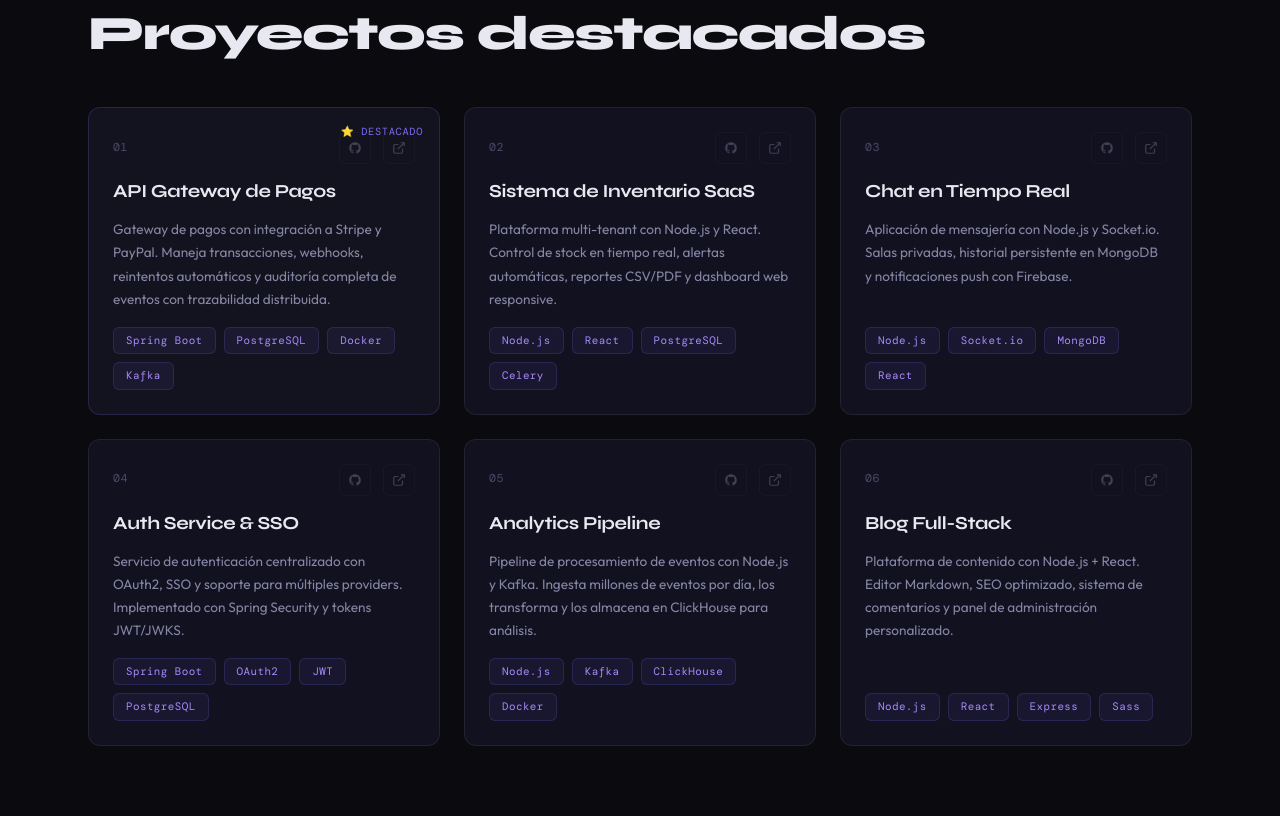
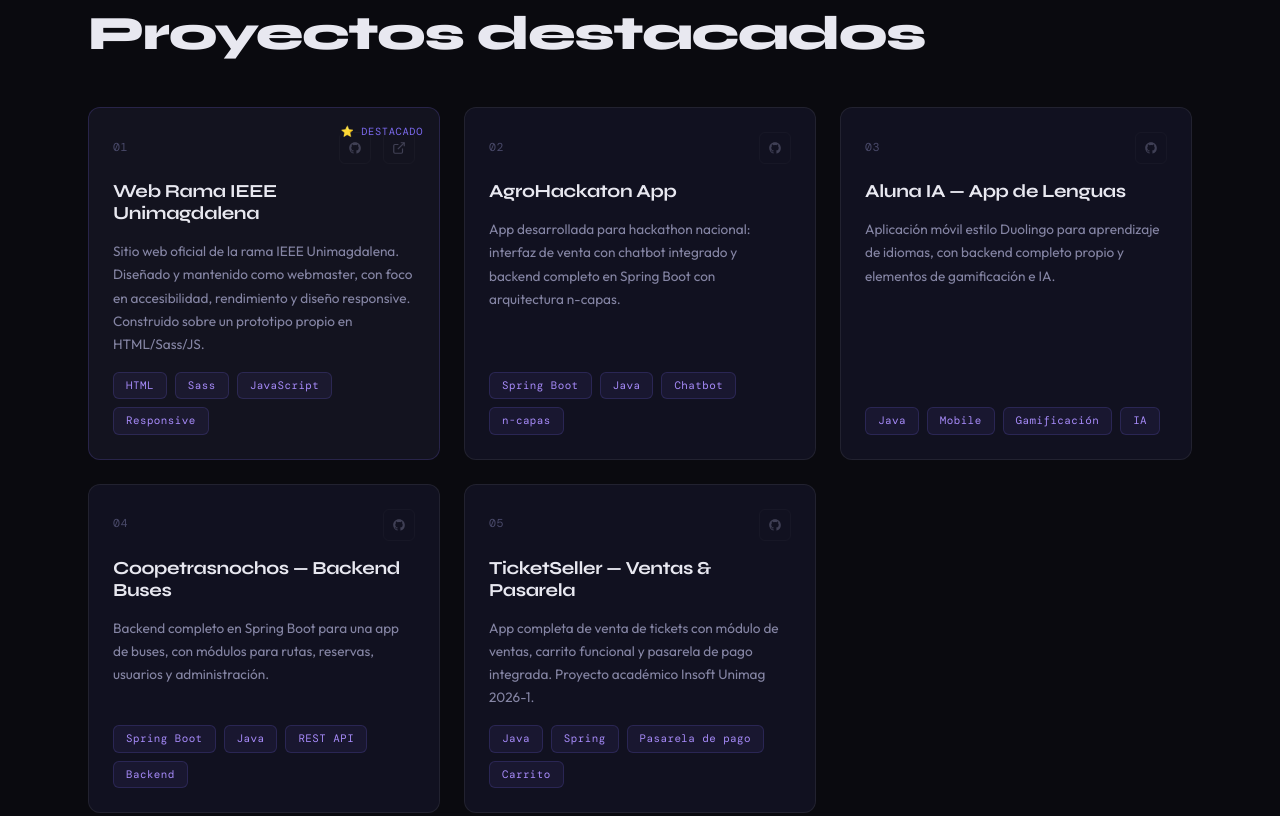
Before and after one commit to AFGamero/PortafolioAndresGamero, a website: page index.html in a window 1280 px wide. Shown: the part 2646-3462 px from the top of the page. Drawn offline with nearby package versions, Linux system fonts and the light colour scheme; a web font is replaced by a local one.

Commit message:
update projects section: replace 6 cards with 5 real projects
- Featured (01): Web Rama IEEE Unimagdalena (webmaster role)
  with GitHub repo + live demo on edu.ieee.org
- 02 AgroHackaton App (Spring Boot n-capas + chatbot)
- 03 Aluna IA - Duolingo-like language learning app
- 04 Coopetrasnochos - Bus app backend (Spring Boot)
- 05 TicketSeller - Ticketing app with payment gateway
- All GitHub links open in new tab with noopener noreferrer
- Demo links omitted where no live URL is available
- Removed unused Blog Full-Stack card

```diff
--- a/index.html
+++ b/index.html
@@ -421,14 +421,14 @@ app = <span class="c-func">FastAPI</span>()
             <div class="proyecto-card__header">
               <span class="proyecto-card__number">01</span>
               <div class="proyecto-card__links">
-                <a href="#" class="proyecto-card__link" aria-label="GitHub">
+                <a href="https://github.com/AFGamero/IEEEwebPage-prototipo-" target="_blank" rel="noopener noreferrer" class="proyecto-card__link" aria-label="GitHub">
                   <svg viewBox="0 0 24 24" fill="currentColor">
                     <path
                       d="M12 2C6.477 2 2 6.484 2 12.017c0 4.425 2.865 8.18 6.839 9.504.5.092.682-.217.682-.483 0-.237-.008-.868-.013-1.703-2.782.605-3.369-1.343-3.369-1.343-.454-1.158-1.11-1.466-1.11-1.466-.908-.62.069-.608.069-.608 1.003.07 1.531 1.032 1.531 1.032.892 1.53 2.341 1.088 2.91.832.092-.647.35-1.088.636-1.338-2.22-.253-4.555-1.113-4.555-4.951 0-1.093.39-1.988 1.029-2.688-.103-.253-.446-1.272.098-2.65 0 0 .84-.27 2.75 1.026A9.564 9.564 0 0112 6.844c.85.004 1.705.115 2.504.337 1.909-1.296 2.747-1.027 2.747-1.027.546 1.379.202 2.398.1 2.651.64.7 1.028 1.595 1.028 2.688 0 3.848-2.339 4.695-4.566 4.943.359.309.678.92.678 1.855 0 1.338-.012 2.419-.012 2.747 0 .268.18.58.688.482A10.019 10.019 0 0022 12.017C22 6.484 17.522 2 12 2z"
                     />
                   </svg>
                 </a>
-                <a href="#" class="proyecto-card__link" aria-label="Demo">
+                <a href="https://edu.ieee.org/co-unimagdalena/" target="_blank" rel="noopener noreferrer" class="proyecto-card__link" aria-label="Demo">
                   <svg
                     viewBox="0 0 24 24"
                     fill="none"
@@ -444,17 +444,18 @@ app = <span class="c-func">FastAPI</span>()
                 </a>
               </div>
             </div>
-            <h3 class="proyecto-card__title">API Gateway de Pagos</h3>
+            <h3 class="proyecto-card__title">Web Rama IEEE Unimagdalena</h3>
             <p class="proyecto-card__desc">
-              Gateway de pagos con integración a Stripe y PayPal. Maneja
-              transacciones, webhooks, reintentos automáticos y auditoría
-              completa de eventos con trazabilidad distribuida.
+              Sitio web oficial de la rama IEEE Unimagdalena. Diseñado y
+              mantenido como webmaster, con foco en accesibilidad, rendimiento
+              y diseño responsive. Construido sobre un prototipo propio en
+              HTML/Sass/JS.
             </p>
             <div class="proyecto-card__tags">
-              <span class="tag">Spring Boot</span>
-              <span class="tag">PostgreSQL</span>
-              <span class="tag">Docker</span>
-              <span class="tag">Kafka</span>
+              <span class="tag">HTML</span>
+              <span class="tag">Sass</span>
+              <span class="tag">JavaScript</span>
+              <span class="tag">Responsive</span>
             </div>
           </article>
 
@@ -462,40 +463,26 @@ app = <span class="c-func">FastAPI</span>()
             <div class="proyecto-card__header">
               <span class="proyecto-card__number">02</span>
               <div class="proyecto-card__links">
-                <a href="#" class="proyecto-card__link" aria-label="GitHub">
+                <a href="https://github.com/AFGamero/AgroHackatonApp" target="_blank" rel="noopener noreferrer" class="proyecto-card__link" aria-label="GitHub">
                   <svg viewBox="0 0 24 24" fill="currentColor">
                     <path
                       d="M12 2C6.477 2 2 6.484 2 12.017c0 4.425 2.865 8.18 6.839 9.504.5.092.682-.217.682-.483 0-.237-.008-.868-.013-1.703-2.782.605-3.369-1.343-3.369-1.343-.454-1.158-1.11-1.466-1.11-1.466-.908-.62.069-.608.069-.608 1.003.07 1.531 1.032 1.531 1.032.892 1.53 2.341 1.088 2.91.832.092-.647.35-1.088.636-1.338-2.22-.253-4.555-1.113-4.555-4.951 0-1.093.39-1.988 1.029-2.688-.103-.253-.446-1.272.098-2.65 0 0 .84-.27 2.75 1.026A9.564 9.564 0 0112 6.844c.85.004 1.705.115 2.504.337 1.909-1.296 2.747-1.027 2.747-1.027.546 1.379.202 2.398.1 2.651.64.7 1.028 1.595 1.028 2.688 0 3.848-2.339 4.695-4.566 4.943.359.309.678.92.678 1.855 0 1.338-.012 2.419-.012 2.747 0 .268.18.58.688.482A10.019 10.019 0 0022 12.017C22 6.484 17.522 2 12 2z"
                     />
                   </svg>
                 </a>
-                <a href="#" class="proyecto-card__link" aria-label="Demo">
-                  <svg
-                    viewBox="0 0 24 24"
-                    fill="none"
-                    stroke="currentColor"
-                    stroke-width="2"
-                  >
-                    <path
-                      d="M18 13v6a2 2 0 01-2 2H5a2 2 0 01-2-2V8a2 2 0 012-2h6"
-                    />
-                    <polyline points="15 3 21 3 21 9" />
-                    <line x1="10" y1="14" x2="21" y2="3" />
-                  </svg>
-                </a>
               </div>
             </div>
-            <h3 class="proyecto-card__title">Sistema de Inventario SaaS</h3>
+            <h3 class="proyecto-card__title">AgroHackaton App</h3>
             <p class="proyecto-card__desc">
-              Plataforma multi-tenant con Node.js y React. Control de stock en
-              tiempo real, alertas automáticas, reportes CSV/PDF y dashboard web
-              responsive.
+              App desarrollada para hackathon nacional: interfaz de venta con
+              chatbot integrado y backend completo en Spring Boot con
+              arquitectura n-capas.
             </p>
             <div class="proyecto-card__tags">
-              <span class="tag">Node.js</span>
-              <span class="tag">React</span>
-              <span class="tag">PostgreSQL</span>
-              <span class="tag">Celery</span>
+              <span class="tag">Spring Boot</span>
+              <span class="tag">Java</span>
+              <span class="tag">Chatbot</span>
+              <span class="tag">n-capas</span>
             </div>
           </article>
 
@@ -503,40 +490,25 @@ app = <span class="c-func">FastAPI</span>()
             <div class="proyecto-card__header">
               <span class="proyecto-card__number">03</span>
               <div class="proyecto-card__links">
-                <a href="#" class="proyecto-card__link" aria-label="GitHub">
+                <a href="https://github.com/AFGamero/APPLenguajeAlunaIA" target="_blank" rel="noopener noreferrer" class="proyecto-card__link" aria-label="GitHub">
                   <svg viewBox="0 0 24 24" fill="currentColor">
                     <path
                       d="M12 2C6.477 2 2 6.484 2 12.017c0 4.425 2.865 8.18 6.839 9.504.5.092.682-.217.682-.483 0-.237-.008-.868-.013-1.703-2.782.605-3.369-1.343-3.369-1.343-.454-1.158-1.11-1.466-1.11-1.466-.908-.62.069-.608.069-.608 1.003.07 1.531 1.032 1.531 1.032.892 1.53 2.341 1.088 2.91.832.092-.647.35-1.088.636-1.338-2.22-.253-4.555-1.113-4.555-4.951 0-1.093.39-1.988 1.029-2.688-.103-.253-.446-1.272.098-2.65 0 0 .84-.27 2.75 1.026A9.564 9.564 0 0112 6.844c.85.004 1.705.115 2.504.337 1.909-1.296 2.747-1.027 2.747-1.027.546 1.379.202 2.398.1 2.651.64.7 1.028 1.595 1.028 2.688 0 3.848-2.339 4.695-4.566 4.943.359.309.678.92.678 1.855 0 1.338-.012 2.419-.012 2.747 0 .268.18.58.688.482A10.019 10.019 0 0022 12.017C22 6.484 17.522 2 12 2z"
                     />
                   </svg>
                 </a>
-                <a href="#" class="proyecto-card__link" aria-label="Demo">
-                  <svg
-                    viewBox="0 0 24 24"
-                    fill="none"
-                    stroke="currentColor"
-                    stroke-width="2"
-                  >
-                    <path
-                      d="M18 13v6a2 2 0 01-2 2H5a2 2 0 01-2-2V8a2 2 0 012-2h6"
-                    />
-                    <polyline points="15 3 21 3 21 9" />
-                    <line x1="10" y1="14" x2="21" y2="3" />
-                  </svg>
-                </a>
               </div>
             </div>
-            <h3 class="proyecto-card__title">Chat en Tiempo Real</h3>
+            <h3 class="proyecto-card__title">Aluna IA — App de Lenguas</h3>
             <p class="proyecto-card__desc">
-              Aplicación de mensajería con Node.js y Socket.io. Salas privadas,
-              historial persistente en MongoDB y notificaciones push con
-              Firebase.
+              Aplicación móvil estilo Duolingo para aprendizaje de idiomas, con
+              backend completo propio y elementos de gamificación e IA.
             </p>
             <div class="proyecto-card__tags">
-              <span class="tag">Node.js</span>
-              <span class="tag">Socket.io</span>
-              <span class="tag">MongoDB</span>
-              <span class="tag">React</span>
+              <span class="tag">Java</span>
+              <span class="tag">Mobile</span>
+              <span class="tag">Gamificación</span>
+              <span class="tag">IA</span>
             </div>
           </article>
 
@@ -544,40 +516,25 @@ app = <span class="c-func">FastAPI</span>()
             <div class="proyecto-card__header">
               <span class="proyecto-card__number">04</span>
               <div class="proyecto-card__links">
-                <a href="#" class="proyecto-card__link" aria-label="GitHub">
+                <a href="https://github.com/AFGamero/Coopetrasnochos2doc" target="_blank" rel="noopener noreferrer" class="proyecto-card__link" aria-label="GitHub">
                   <svg viewBox="0 0 24 24" fill="currentColor">
                     <path
                       d="M12 2C6.477 2 2 6.484 2 12.017c0 4.425 2.865 8.18 6.839 9.504.5.092.682-.217.682-.483 0-.237-.008-.868-.013-1.703-2.782.605-3.369-1.343-3.369-1.343-.454-1.158-1.11-1.466-1.11-1.466-.908-.62.069-.608.069-.608 1.003.07 1.531 1.032 1.531 1.032.892 1.53 2.341 1.088 2.91.832.092-.647.35-1.088.636-1.338-2.22-.253-4.555-1.113-4.555-4.951 0-1.093.39-1.988 1.029-2.688-.103-.253-.446-1.272.098-2.65 0 0 .84-.27 2.75 1.026A9.564 9.564 0 0112 6.844c.85.004 1.705.115 2.504.337 1.909-1.296 2.747-1.027 2.747-1.027.546 1.379.202 2.398.1 2.651.64.7 1.028 1.595 1.028 2.688 0 3.848-2.339 4.695-4.566 4.943.359.309.678.92.678 1.855 0 1.338-.012 2.419-.012 2.747 0 .268.18.58.688.482A10.019 10.019 0 0022 12.017C22 6.484 17.522 2 12 2z"
                     />
                   </svg>
                 </a>
-                <a href="#" class="proyecto-card__link" aria-label="Demo">
-                  <svg
-                    viewBox="0 0 24 24"
-                    fill="none"
-                    stroke="currentColor"
-                    stroke-width="2"
-                  >
-                    <path
-                      d="M18 13v6a2 2 0 01-2 2H5a2 2 0 01-2-2V8a2 2 0 012-2h6"
-                    />
-                    <polyline points="15 3 21 3 21 9" />
-                    <line x1="10" y1="14" x2="21" y2="3" />
-                  </svg>
-                </a>
               </div>
             </div>
-            <h3 class="proyecto-card__title">Auth Service & SSO</h3>
+            <h3 class="proyecto-card__title">Coopetrasnochos — Backend Buses</h3>
             <p class="proyecto-card__desc">
-              Servicio de autenticación centralizado con OAuth2, SSO y soporte
-              para múltiples providers. Implementado con Spring Security y
-              tokens JWT/JWKS.
+              Backend completo en Spring Boot para una app de buses, con módulos
+              para rutas, reservas, usuarios y administración.
             </p>
             <div class="proyecto-card__tags">
               <span class="tag">Spring Boot</span>
-              <span class="tag">OAuth2</span>
-              <span class="tag">JWT</span>
-              <span class="tag">PostgreSQL</span>
+              <span class="tag">Java</span>
+              <span class="tag">REST API</span>
+              <span class="tag">Backend</span>
             </div>
           </article>
 
@@ -585,81 +542,26 @@ app = <span class="c-func">FastAPI</span>()
             <div class="proyecto-card__header">
               <span class="proyecto-card__number">05</span>
               <div class="proyecto-card__links">
-                <a href="#" class="proyecto-card__link" aria-label="GitHub">
+                <a href="https://github.com/InsoftUnimag/20261TicketSeller" target="_blank" rel="noopener noreferrer" class="proyecto-card__link" aria-label="GitHub">
                   <svg viewBox="0 0 24 24" fill="currentColor">
                     <path
                       d="M12 2C6.477 2 2 6.484 2 12.017c0 4.425 2.865 8.18 6.839 9.504.5.092.682-.217.682-.483 0-.237-.008-.868-.013-1.703-2.782.605-3.369-1.343-3.369-1.343-.454-1.158-1.11-1.466-1.11-1.466-.908-.62.069-.608.069-.608 1.003.07 1.531 1.032 1.531 1.032.892 1.53 2.341 1.088 2.91.832.092-.647.35-1.088.636-1.338-2.22-.253-4.555-1.113-4.555-4.951 0-1.093.39-1.988 1.029-2.688-.103-.253-.446-1.272.098-2.65 0 0 .84-.27 2.75 1.026A9.564 9.564 0 0112 6.844c.85.004 1.705.115 2.504.337 1.909-1.296 2.747-1.027 2.747-1.027.546 1.379.202 2.398.1 2.651.64.7 1.028 1.595 1.028 2.688 0 3.848-2.339 4.695-4.566 4.943.359.309.678.92.678 1.855 0 1.338-.012 2.419-.012 2.747 0 .268.18.58.688.482A10.019 10.019 0 0022 12.017C22 6.484 17.522 2 12 2z"
                     />
                   </svg>
                 </a>
-                <a href="#" class="proyecto-card__link" aria-label="Demo">
-                  <svg
-                    viewBox="0 0 24 24"
-                    fill="none"
-                    stroke="currentColor"
-                    stroke-width="2"
-                  >
-                    <path
-                      d="M18 13v6a2 2 0 01-2 2H5a2 2 0 01-2-2V8a2 2 0 012-2h6"
-                    />
-                    <polyline points="15 3 21 3 21 9" />
-                    <line x1="10" y1="14" x2="21" y2="3" />
-                  </svg>
-                </a>
               </div>
             </div>
-            <h3 class="proyecto-card__title">Analytics Pipeline</h3>
+            <h3 class="proyecto-card__title">TicketSeller — Ventas &amp; Pasarela</h3>
             <p class="proyecto-card__desc">
-              Pipeline de procesamiento de eventos con Node.js y Kafka. Ingesta
-              millones de eventos por día, los transforma y los almacena en
-              ClickHouse para análisis.
+              App completa de venta de tickets con módulo de ventas, carrito
+              funcional y pasarela de pago integrada. Proyecto académico Insoft
+              Unimag 2026-1.
             </p>
             <div class="proyecto-card__tags">
-              <span class="tag">Node.js</span>
-              <span class="tag">Kafka</span>
-              <span class="tag">ClickHouse</span>
-              <span class="tag">Docker</span>
-            </div>
-          </article>
-
-          <article class="proyecto-card">
-            <div class="proyecto-card__header">
-              <span class="proyecto-card__number">06</span>
-              <div class="proyecto-card__links">
-                <a href="#" class="proyecto-card__link" aria-label="GitHub">
-                  <svg viewBox="0 0 24 24" fill="currentColor">
-                    <path
-                      d="M12 2C6.477 2 2 6.484 2 12.017c0 4.425 2.865 8.18 6.839 9.504.5.092.682-.217.682-.483 0-.237-.008-.868-.013-1.703-2.782.605-3.369-1.343-3.369-1.343-.454-1.158-1.11-1.466-1.11-1.466-.908-.62.069-.608.069-.608 1.003.07 1.531 1.032 1.531 1.032.892 1.53 2.341 1.088 2.91.832.092-.647.35-1.088.636-1.338-2.22-.253-4.555-1.113-4.555-4.951 0-1.093.39-1.988 1.029-2.688-.103-.253-.446-1.272.098-2.65 0 0 .84-.27 2.75 1.026A9.564 9.564 0 0112 6.844c.85.004 1.705.115 2.504.337 1.909-1.296 2.747-1.027 2.747-1.027.546 1.379.202 2.398.1 2.651.64.7 1.028 1.595 1.028 2.688 0 3.848-2.339 4.695-4.566 4.943.359.309.678.92.678 1.855 0 1.338-.012 2.419-.012 2.747 0 .268.18.58.688.482A10.019 10.019 0 0022 12.017C22 6.484 17.522 2 12 2z"
-                    />
-                  </svg>
-                </a>
-                <a href="#" class="proyecto-card__link" aria-label="Demo">
-                  <svg
-                    viewBox="0 0 24 24"
-                    fill="none"
-                    stroke="currentColor"
-                    stroke-width="2"
-                  >
-                    <path
-                      d="M18 13v6a2 2 0 01-2 2H5a2 2 0 01-2-2V8a2 2 0 012-2h6"
-                    />
-                    <polyline points="15 3 21 3 21 9" />
-                    <line x1="10" y1="14" x2="21" y2="3" />
-                  </svg>
-                </a>
-              </div>
-            </div>
-            <h3 class="proyecto-card__title">Blog Full-Stack</h3>
-            <p class="proyecto-card__desc">
-              Plataforma de contenido con Node.js + React. Editor Markdown, SEO
-              optimizado, sistema de comentarios y panel de administración
-              personalizado.
-            </p>
-            <div class="proyecto-card__tags">
-              <span class="tag">Node.js</span>
-              <span class="tag">React</span>
-              <span class="tag">Express</span>
-              <span class="tag">Sass</span>
+              <span class="tag">Java</span>
+              <span class="tag">Spring</span>
+              <span class="tag">Pasarela de pago</span>
+              <span class="tag">Carrito</span>
             </div>
           </article>
         </div>
```
Also changed, not shown: 1 other file.
